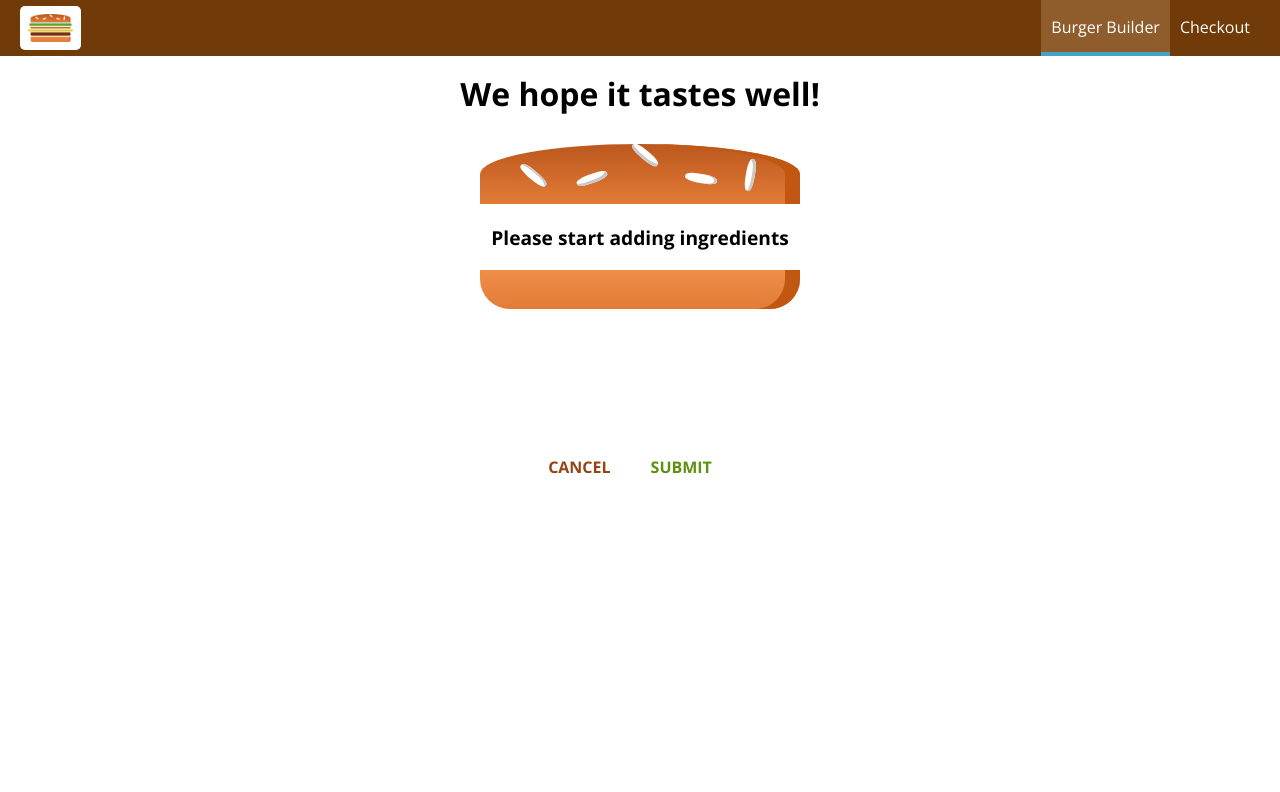
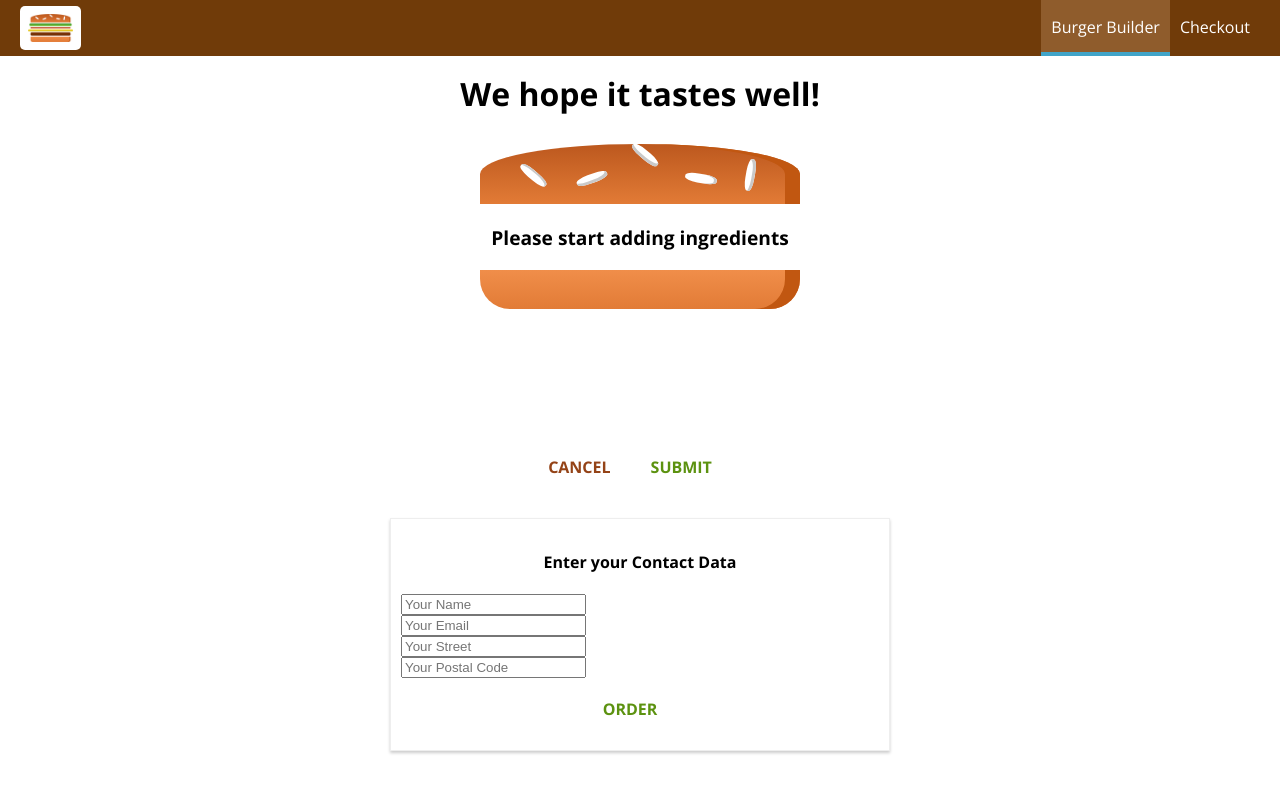
Before and after one commit to ivan-neb/burger-app, a React (Create React App) app: page /checkout in a window 1280 px wide. Both pictures are taken after a click on the button "SUBMIT". Shown: the top 792 px of the page. Built offline with nearby package versions, Linux system fonts and the light colour scheme.

Commit message:
navigating to the Contact Data component

```diff
--- a/src/containers/Checkout/Checkout.jsx
+++ b/src/containers/Checkout/Checkout.jsx
@@ -1,7 +1,10 @@
 import React from 'react';
 import queryString from 'query-string';
+import { Route } from 'react-router-dom';
+
 // import classes from './Checkout.module.css';
 import CheckoutSummary from '../../components/Order/CheckoutSummary/CheckoutSummary';
+import ContactData from './ContactData/ContactData';
 
 class Checkout extends React.Component {
   state = {
@@ -31,6 +34,7 @@ class Checkout extends React.Component {
 
   render() {
     const { ingredients } = this.state;
+    const { match } = this.props;
 
     return (
       <div>
@@ -39,6 +43,7 @@ class Checkout extends React.Component {
           checkoutCancelled={this.checkoutCancelled}
           checkoutContinued={this.checkoutContinued}
         />
+        <Route path={`${match.path}/contact-data`} component={ContactData} />
       </div>
     );
   }
--- /dev/null
+++ b/src/containers/Checkout/ContactData/ContactData.jsx
@@ -0,0 +1,37 @@
+import React from 'react';
+
+import Button from '../../../components/UI/Button/Button';
+import classes from './ContactData.module.css';
+
+class ContactData extends React.Component {
+  state = {
+    name: '',
+    email: '',
+    address: {
+      street: '',
+      postalCode: '',
+    },
+  };
+
+  render() {
+    return (
+      <div className={classes.ContactData}>
+        <h4>Enter your Contact Data</h4>
+        <form>
+          <input className={classes.Input} type='text' name='name' placeholder='Your Name' />
+          <input className={classes.Input} type='text' name='email' placeholder='Your Email' />
+          <input className={classes.Input} type='text' name='street' placeholder='Your Street' />
+          <input
+            className={classes.Input}
+            type='text'
+            name='postalCode'
+            placeholder='Your Postal Code'
+          />
+          <Button btnType='Success'>ORDER</Button>
+        </form>
+      </div>
+    );
+  }
+}
+
+export default ContactData;
--- /dev/null
+++ b/src/containers/Checkout/ContactData/ContactData.module.css
@@ -0,0 +1,19 @@
+.ContactData {
+  margin: 20px auto;
+  width: 80%;
+  text-align: center;
+  box-shadow: 0 2px 3px #ccc;
+  border: 1px solid #eee;
+  padding: 10px;
+  box-sizing: border-box;
+}
+
+.Input {
+  display: block;
+}
+
+@media (min-width: 550px) {
+  .ContactData {
+    width: 500px;
+  }
+}
```
